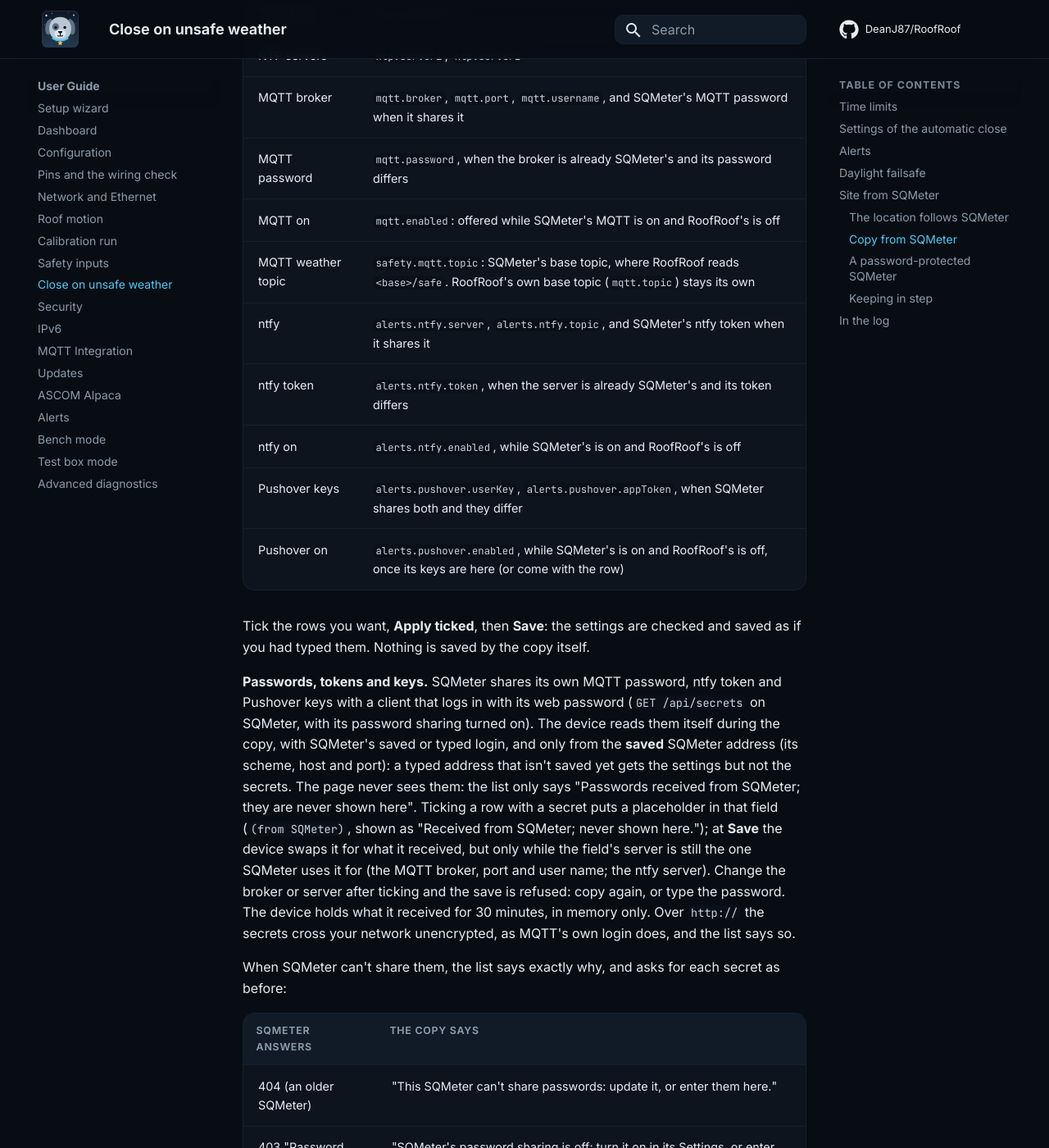
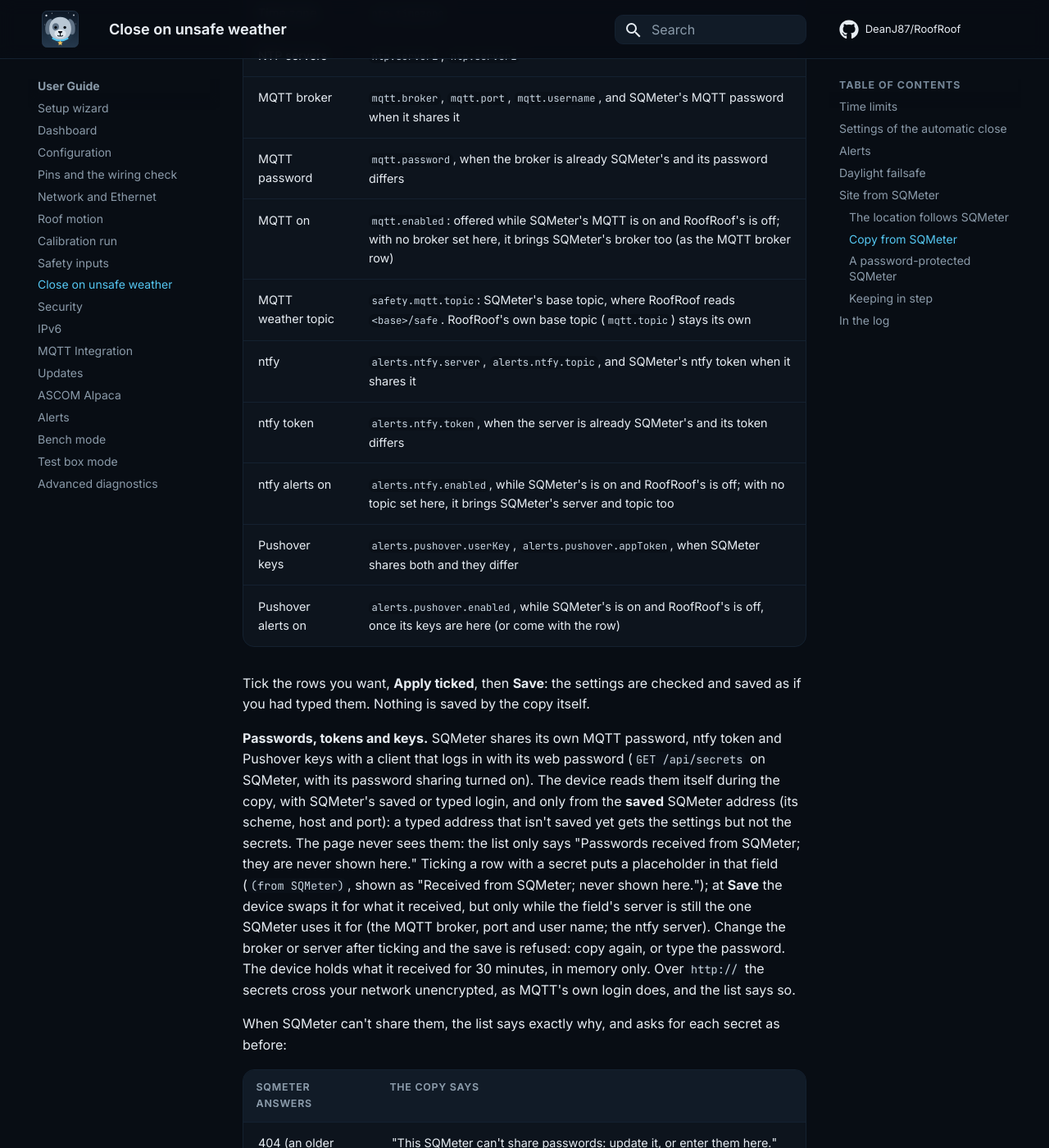
Before and after one commit to DeanJ87/RoofRoof, an MkDocs documentation site: the page built from docs/user-guide/close-on-unsafe.md, in a window 1280 px wide and 1400 px high, scrolled down 9335 px. Shown: the whole window at 82% size. Built offline with MkDocs 1.6.1 and Material for MkDocs 9.7.7, drawn with Linux system fonts in a browser that asks for light colours.

Commit message:
024: a switch row that carries SQMeter's broker or ntfy server also asks for the secret SQMeter didn't share; docs name what those rows bring

```diff
--- a/docs/user-guide/close-on-unsafe.md
+++ b/docs/user-guide/close-on-unsafe.md
@@ -329,13 +329,13 @@ time screen, read SQMeter's settings and list what differs, SQMeter's value besi
 | NTP servers | `ntp.server1`, `ntp.server2` |
 | MQTT broker | `mqtt.broker`, `mqtt.port`, `mqtt.username`, and SQMeter's MQTT password when it shares it |
 | MQTT password | `mqtt.password`, when the broker is already SQMeter's and its password differs |
-| MQTT on | `mqtt.enabled`: offered while SQMeter's MQTT is on and RoofRoof's is off |
+| MQTT on | `mqtt.enabled`: offered while SQMeter's MQTT is on and RoofRoof's is off; with no broker set here, it brings SQMeter's broker too (as the MQTT broker row) |
 | MQTT weather topic | `safety.mqtt.topic`: SQMeter's base topic, where RoofRoof reads `<base>/safe`. RoofRoof's own base topic (`mqtt.topic`) stays its own |
 | ntfy | `alerts.ntfy.server`, `alerts.ntfy.topic`, and SQMeter's ntfy token when it shares it |
 | ntfy token | `alerts.ntfy.token`, when the server is already SQMeter's and its token differs |
-| ntfy on | `alerts.ntfy.enabled`, while SQMeter's is on and RoofRoof's is off |
+| ntfy alerts on | `alerts.ntfy.enabled`, while SQMeter's is on and RoofRoof's is off; with no topic set here, it brings SQMeter's server and topic too |
 | Pushover keys | `alerts.pushover.userKey`, `alerts.pushover.appToken`, when SQMeter shares both and they differ |
-| Pushover on | `alerts.pushover.enabled`, while SQMeter's is on and RoofRoof's is off, once its keys are here (or come with the row) |
+| Pushover alerts on | `alerts.pushover.enabled`, while SQMeter's is on and RoofRoof's is off, once its keys are here (or come with the row) |
 
 Tick the rows you want, **Apply ticked**, then **Save**: the settings are checked and saved as if
 you had typed them. Nothing is saved by the copy itself.
@@ -345,7 +345,7 @@ with a client that logs in with its web password (`GET /api/secrets` on SQMeter,
 sharing turned on). The device reads them itself during the copy, with SQMeter's saved or typed
 login, and only from the **saved** SQMeter address (its scheme, host and port): a typed address that
 isn't saved yet gets the settings but not the secrets. The page never sees them: the list only says
-"Passwords received from SQMeter; they are never shown here". Ticking a row with a secret puts a placeholder in that field
+"Passwords received from SQMeter; they are never shown here." Ticking a row with a secret puts a placeholder in that field
 (`(from SQMeter)`, shown as "Received from SQMeter; never shown here."); at **Save** the device swaps it for what it
 received, but only while the field's server is still the one SQMeter uses it for (the MQTT broker,
 port and user name; the ntfy server). Change the broker or server after ticking and the save is
```
Also changed, not shown: 3 other files.
